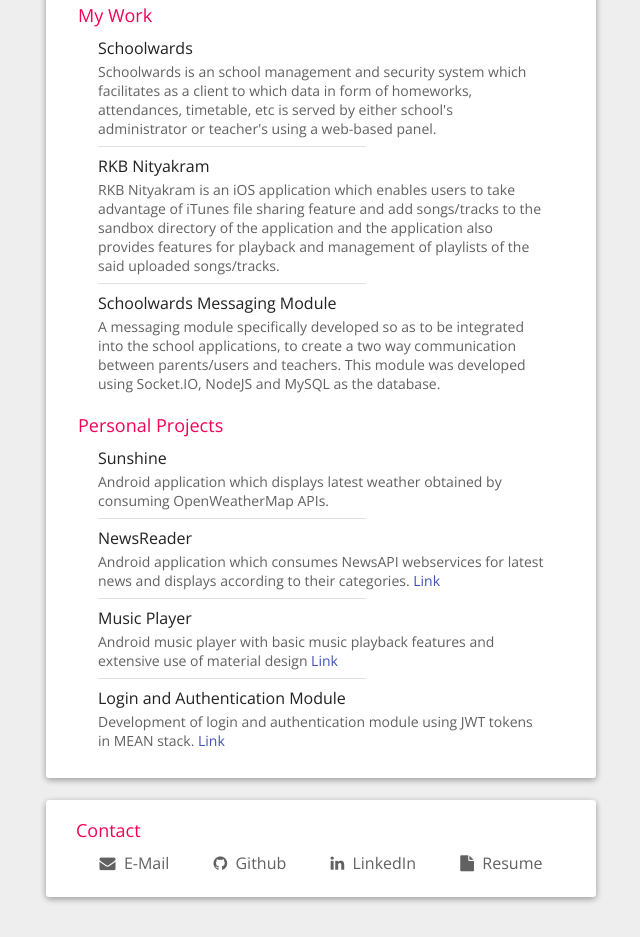
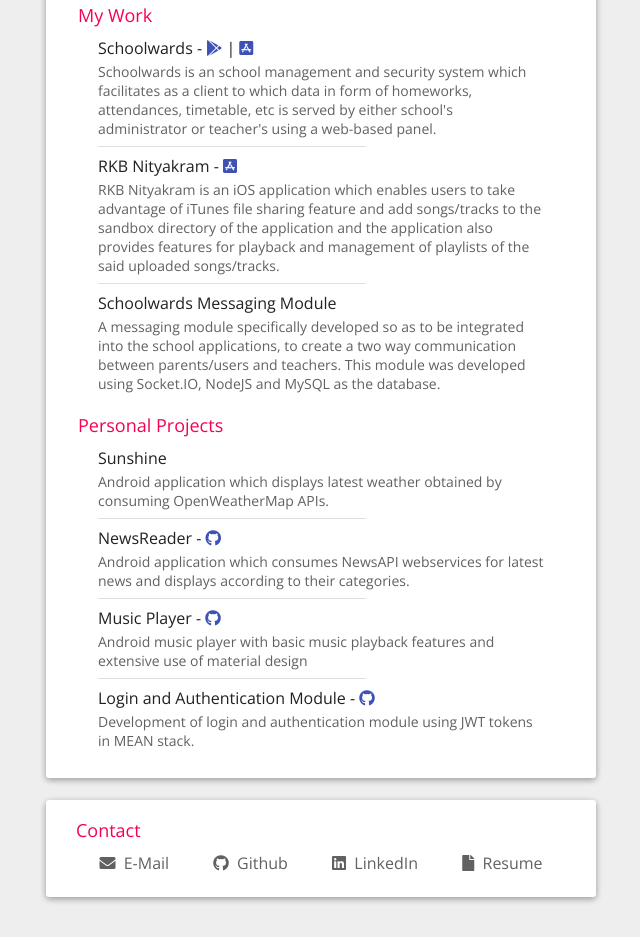
Before and after one commit to im-Aasif/im-aasif.github.io, a plain HTML site: page index.html in a window 1280 px wide. Shown: the part 700-1637 px from the top of the page, without its empty margins (319-959 px from the left). Drawn offline with nearby package versions, Linux system fonts and the light colour scheme.

Commit message:
updated links and icons

```diff
--- a/index.html
+++ b/index.html
@@ -6,7 +6,9 @@
 	<link href="css/style.css" rel="stylesheet" type="text/css">
 	<link href='https://fonts.googleapis.com/css?family=Open+Sans' rel='stylesheet' type='text/css'>
 	<!-- <link href='https://fonts.googleapis.com/css?family=Product+Sans' rel='stylesheet' type='text/css'> -->
-	<link rel="stylesheet" href="css/font-awesome.min.css">
+	<!-- <link rel="stylesheet" href="css/font-awesome.min.css"> -->
+	<link rel="stylesheet" href="https://use.fontawesome.com/releases/v5.3.1/css/all.css" integrity="sha384-mzrmE5qonljUremFsqc01SB46JvROS7bZs3IO2EmfFsd15uHvIt+Y8vEf7N7fWAU"
+	 crossorigin="anonymous">
 	<meta name="description" content="My Personal Website">
 	<meta name="author" content="Asif Tamboli">
 	<meta name="viewport" content="width=device-width, user-scalable=no, initial-scale=1.0, minimum-scale=1.0, maximum-scale=1.0">
@@ -67,17 +69,24 @@
 				<div class="title">My Work</div>
 				<div class="content">
 					<section class="element">
-						<div class="name">Schoolwards</div>
+						<div class="name">Schoolwards - <a href="https://play.google.com/store/apps/developer?id=Schoolwards&hl=en"
+							 target="_blank"><i class="fab fa-google-play"></i></a> | <a href="https://itunes.apple.com/gb/developer/knowledge-units-p-ltd/id922465579"
+							 target="_blank"><i class="fab fa-app-store-ios"></i></a>
+						</div>
 						<div class="info">Schoolwards is an school management and security system which facilitates as a client to which
 							data in form of homeworks, attendances, timetable, etc is served by either school's administrator or teacher's
-							using a web-based panel.</div>
+							using a web-based panel.
+						</div>
 					</section>
 					<hr align="left" />
 					<section class="element">
-						<div class="name">RKB Nityakram</div>
+						<div class="name">RKB Nityakram - <a href="https://itunes.apple.com/gb/app/rkb-nityakram/id1351241896?mt=8"
+							 target="_blank"><i class="fab fa-app-store-ios"></i></a></div>
 						<div class="info">RKB Nityakram is an iOS application which enables users to take advantage of iTunes file
 							sharing feature and add songs/tracks to the sandbox directory of the application and the application also
-							provides features for playback and management of playlists of the said uploaded songs/tracks. </a></div>
+							provides features for playback and management of playlists of the said uploaded songs/tracks.
+
+						</div>
 					</section>
 					<hr align="left" />
 					<section class="element">
@@ -100,22 +109,22 @@
 					</section>
 					<hr align="left" />
 					<section class="element">
-						<div class="name">NewsReader</div>
+						<div class="name">NewsReader - <a href="https://github.com/im-Aasif/NewsReader" target="_blank"><i class="fab fa-github"></i></a></div>
 						<div class="info">Android application which consumes NewsAPI webservices for latest news and displays according
-							to their categories. <a href="https://github.com/im-Aasif/NewsReader">Link</a>
+							to their categories.
 						</div>
 					</section>
 					<hr align="left" />
 					<section class="element">
-						<div class="name">Music Player</div>
+						<div class="name">Music Player - <a href="https://github.com/im-Aasif/MusicPlayer" target="_blank"><i class="fab fa-github"></i></a></div>
 						<div class="info"> Android music player with basic music playback features and extensive use of material design
-							<a href="https://github.com/im-Aasif/MusicPlayer">Link</a>
 						</div>
 					</section>
 					<hr align="left" />
 					<section class="element">
-						<div class="name">Login and Authentication Module </div>
-						<div class="info"> Development of login and authentication module using JWT tokens in MEAN stack. <a href="https://github.com/im-Aasif/mean4">Link</a></div>
+						<div class="name">Login and Authentication Module - <a href="https://github.com/im-Aasif/mean4" target="_blank"><i
+								 class="fab fa-github"></i></a></div>
+						<div class="info"> Development of login and authentication module using JWT tokens in MEAN stack. </div>
 					</section>
 					<!-- You can add more work details ! -->
 				</div>
@@ -126,12 +135,12 @@
 				<!-- <i class="fa fa-envelope"></i> -->
 				<div class="title">Contact</div>
 				<div class="content">
-					<div class="contacts"><a href="mailto:aasif.aeez@gmail.com"><i class="fa fa-envelope"></i>&nbsp; E-Mail</a></div>
-					<div class="contacts"><a href="https://github.com/im-Aasif" target="_blank"><i class="fa fa-github"></i>&nbsp;
+					<div class="contacts"><a href="mailto:aasif.aeez@gmail.com"><i class="fas fa-envelope"></i>&nbsp; E-Mail</a></div>
+					<div class="contacts"><a href="https://github.com/im-Aasif" target="_blank"><i class="fab fa-github"></i>&nbsp;
 							Github</a></div>
-					<div class="contacts"><a href="https://www.linkedin.com/in/im-aasif" target="_blank"><i class="fa fa-linkedin"></i>&nbsp;
+					<div class="contacts"><a href="https://www.linkedin.com/in/im-aasif" target="_blank"><i class="fab fa-linkedin"></i>&nbsp;
 							LinkedIn</a></div>
-					<div class="contacts"><a href="assets/Resume-Asif.pdf" download><i class="fa fa-file"></i>&nbsp;
+					<div class="contacts"><a href="assets/Resume-Asif.pdf" download><i class="fas fa-file"></i>&nbsp;
 							Resume</a></div>
 					<!-- You can add more contacts! -->
 				</div>
```
